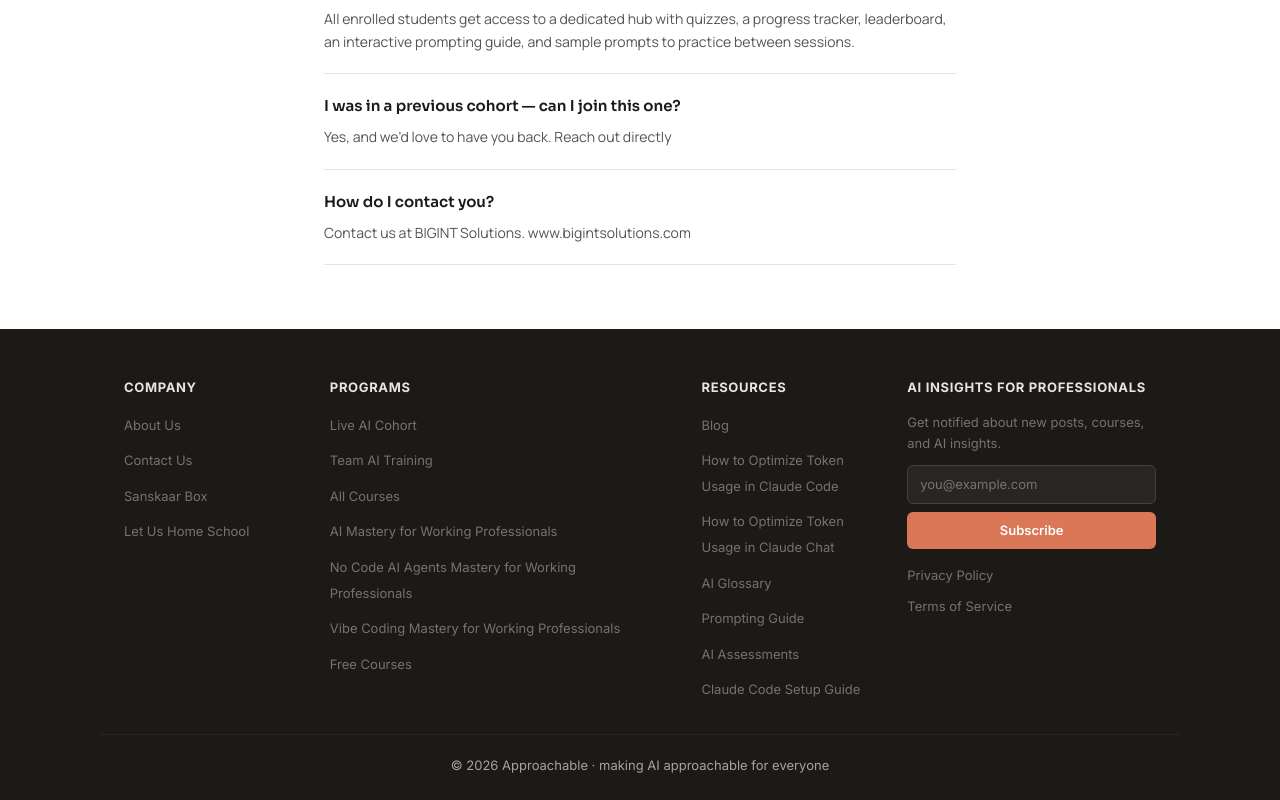
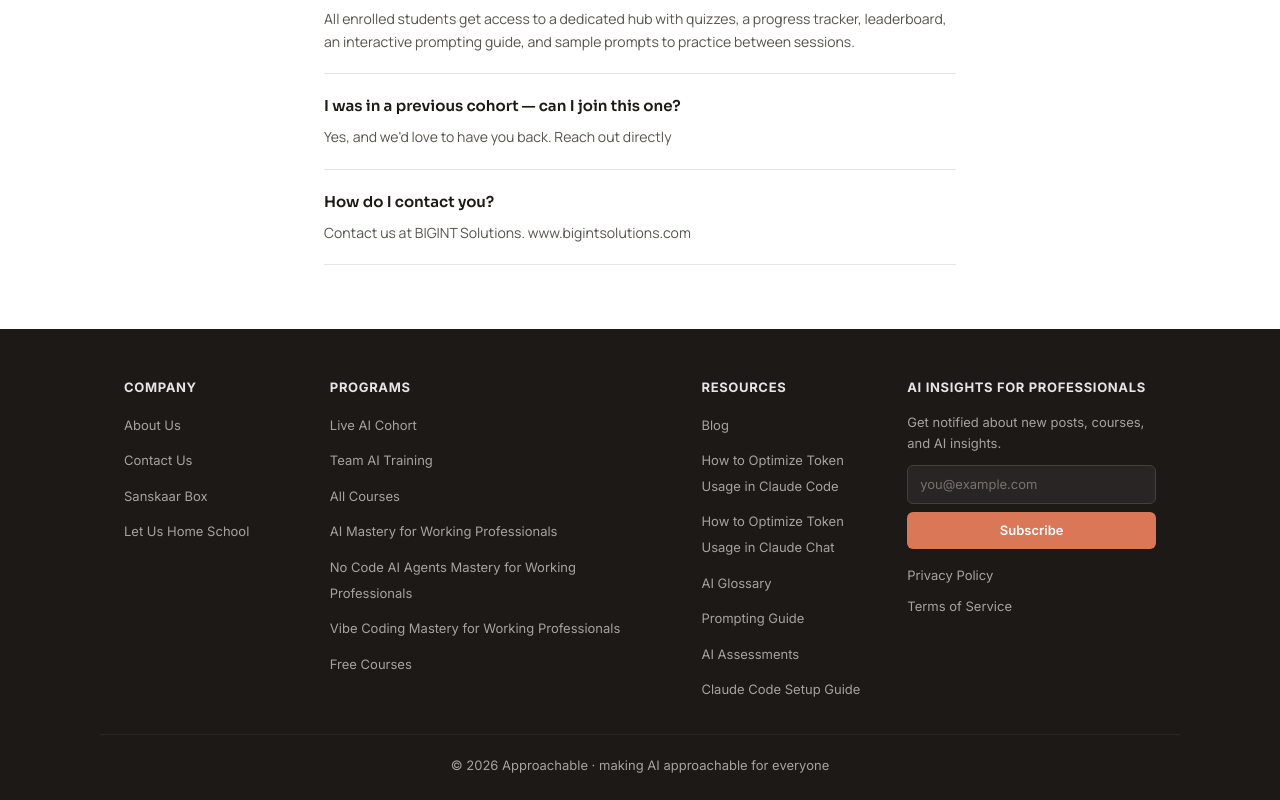
Before and after one commit to Nitish-kumar30/sample-approchable, a Next.js app: page / in a window 1280 px wide. Shown: the part 8533-9333 px from the top of the page. Built offline with nearby package versions, Linux system fonts and the light colour scheme.

Commit message:
Update footer link colors in CSS for improved visibility

```diff
--- a/src/app/globals.css
+++ b/src/app/globals.css
@@ -1023,7 +1023,7 @@ section {
   gap: 10px;
 }
 .site-footer a {
-  color: #78716C;
+  color: #A8A29E;
   font-size: 13px;
   text-decoration: none;
   transition: color 0.15s;
@@ -1032,7 +1032,7 @@ section {
 }
 .site-footer a:hover { color: white; }
 .footer-static-link {
-  color: #78716C;
+  color: #A8A29E;
   font-size: 13px;
   cursor: default;
   transition: color 0.15s;
@@ -1043,7 +1043,7 @@ section {
 
 /* Footer subscribe */
 .footer-subscribe { grid-column: span 1; }
-.footer-subscribe-desc { font-size: 13px; color: #78716C; margin: 0 0 12px; }
+.footer-subscribe-desc { font-size: 13px; color: #A8A29E; margin: 0 0 12px; }
 .footer-subscribe-form { display: flex; flex-direction: column; gap: 8px; }
 .footer-subscribe-input {
   width: 100%;
```
